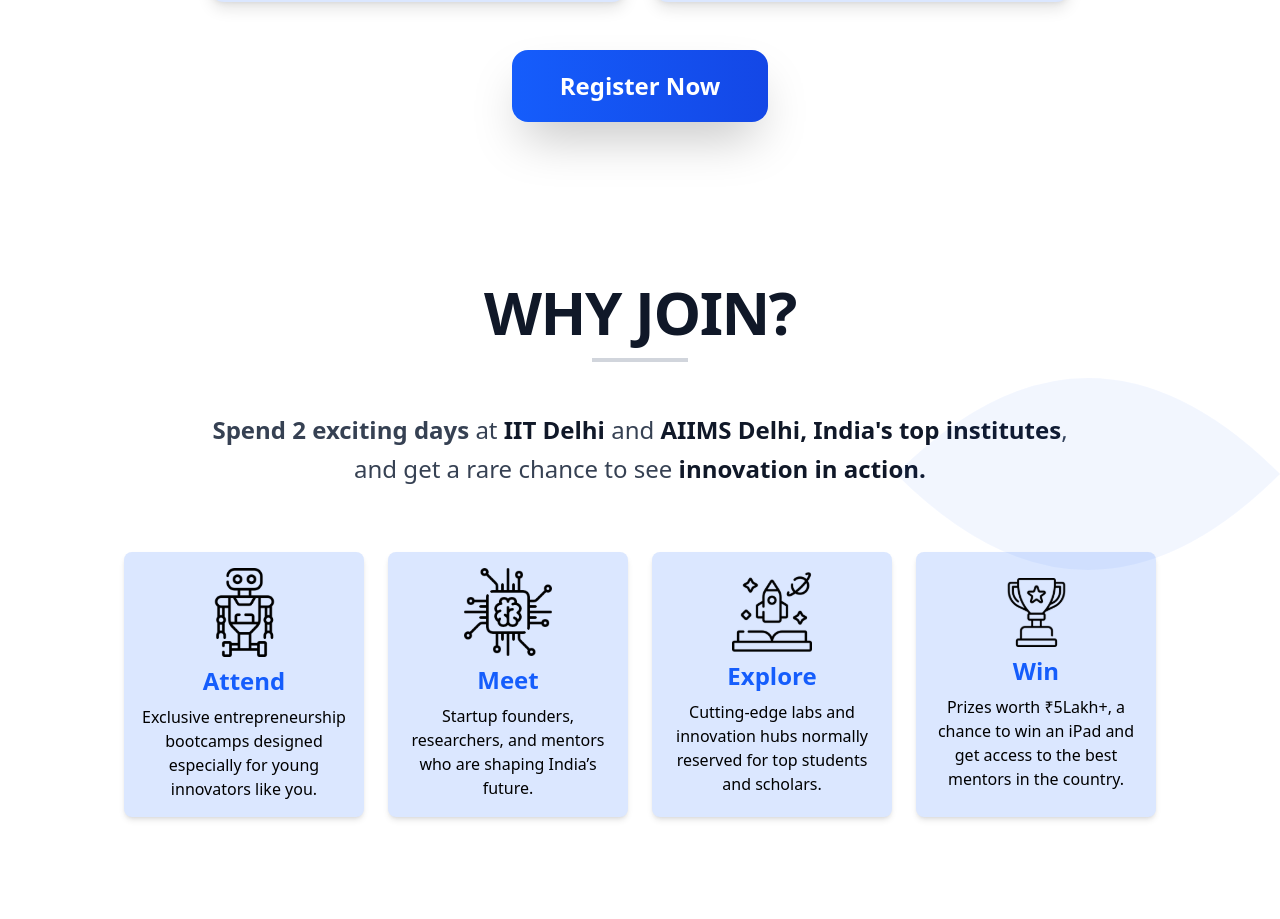
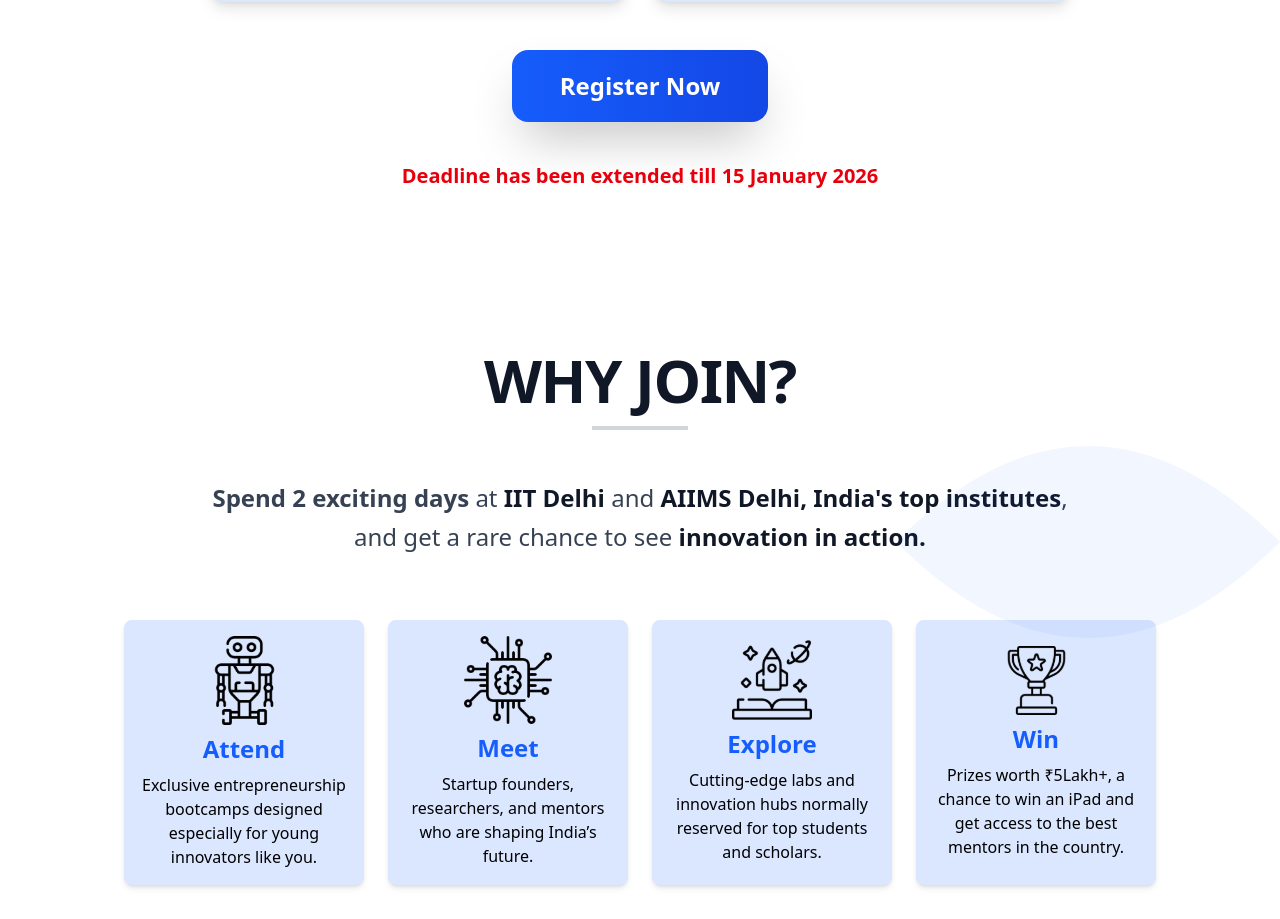
Before and after one commit to Prabhav2503/Anastomosis, a React (Vite) app in the folder Anastomosis/: page / in a window 1280 px wide. Shown: the part 2684-3603 px from the top of the page. Built offline with nearby package versions, Linux system fonts and the light colour scheme; no server answers; a web font is replaced by a local one.

Commit message:
added deadline msg

```diff
--- a/Anastomosis/src/pages/CompleteRegistration.jsx
+++ b/Anastomosis/src/pages/CompleteRegistration.jsx
@@ -188,8 +188,11 @@
             <h2 className="text-3xl font-bold text-white mb-6 text-center">
               Registration Details
             </h2>
+            <p className="text-gray-400 text-center mb-4">
+              Please fill in all the required information
+            </p>
             <p className="text-gray-400 text-center mb-8">
-              Please fill in all the required information
+              Deadline has been extended till 15 January 2026
             </p>
 
             {/* Error Message */}
--- a/Anastomosis/src/pages/Infopage.jsx
+++ b/Anastomosis/src/pages/Infopage.jsx
@@ -141,8 +141,10 @@
   >
     Register Now
   </button>
+
 </div>
 
+      <p className='pt-10 text-center text-lg md:text-xl text-red-600 font-semibold'>Deadline has been extended till 15 January 2026</p>
 
     </div>
   );
```
